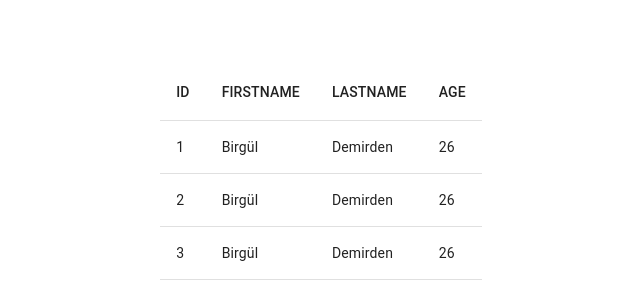
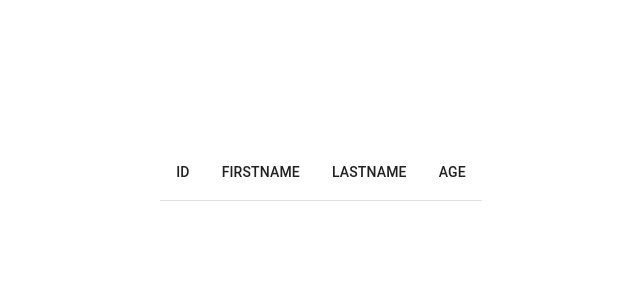
Before and after one commit to Ozhanbirgul/qrCodeApp, a React (Vite) app: page / in a window 1280 px wide. Shown: the part 228-528 px from the top of the page, without its empty margins (319-959 px from the left). Built offline with nearby package versions, Linux system fonts and the light colour scheme.

Commit message:
useState import edildi

```diff
--- a/src/components/MUITable.jsx
+++ b/src/components/MUITable.jsx
@@ -6,14 +6,17 @@ import TableContainer from '@mui/material/TableContainer';
 import TableHead from '@mui/material/TableHead';
 import TableRow from '@mui/material/TableRow';
 import Paper from '@mui/material/Paper';
+import { useState } from 'react';
 
 const MUITable = () => {
 
-    const rows = [
+    /*const rows = [
         {id : 1, firstName: "Birgül", lastName : "Demirden", age : 26},
         {id : 2, firstName: "Birgül", lastName : "Demirden", age : 26},
         {id :3, firstName: "Birgül", lastName : "Demirden", age : 26},
-    ]
+    ]*/
+
+      const [rows, setRows] = useState([]);
   return (
     <div>
       <TableContainer>
```
